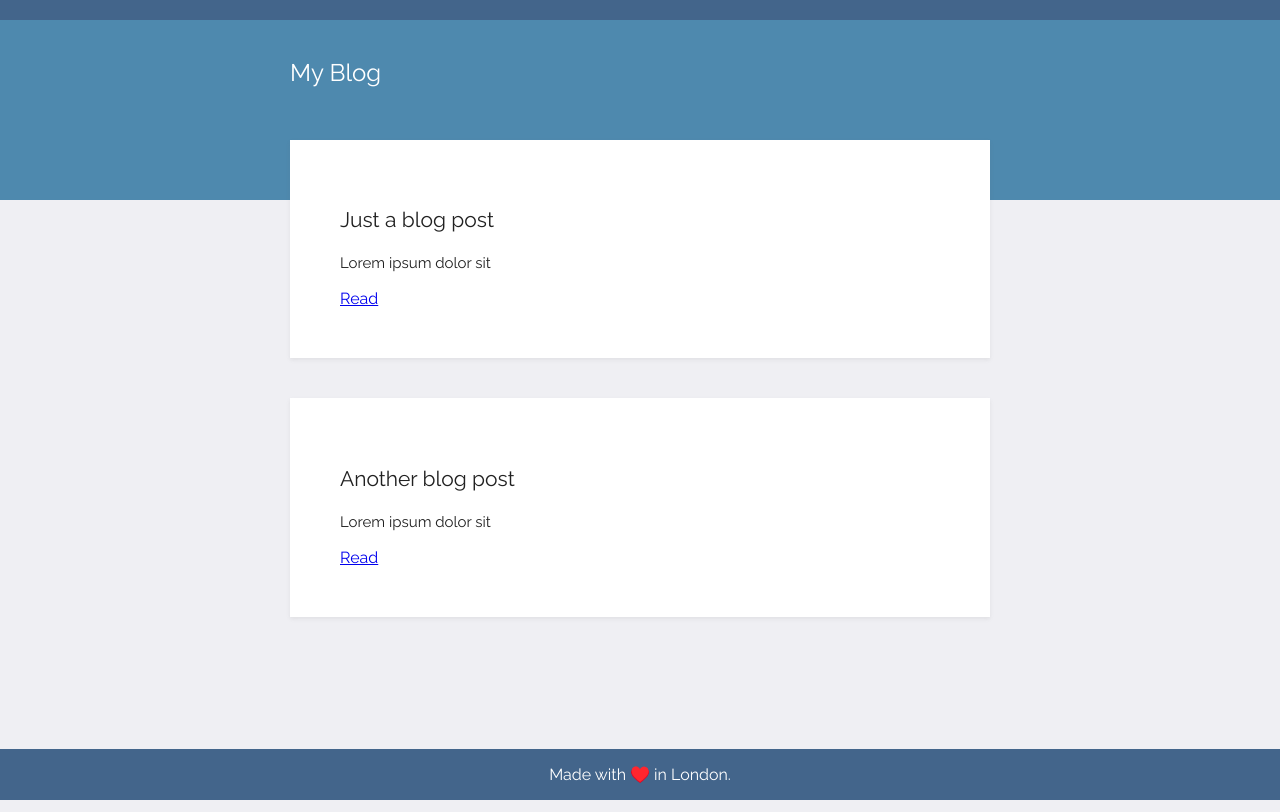
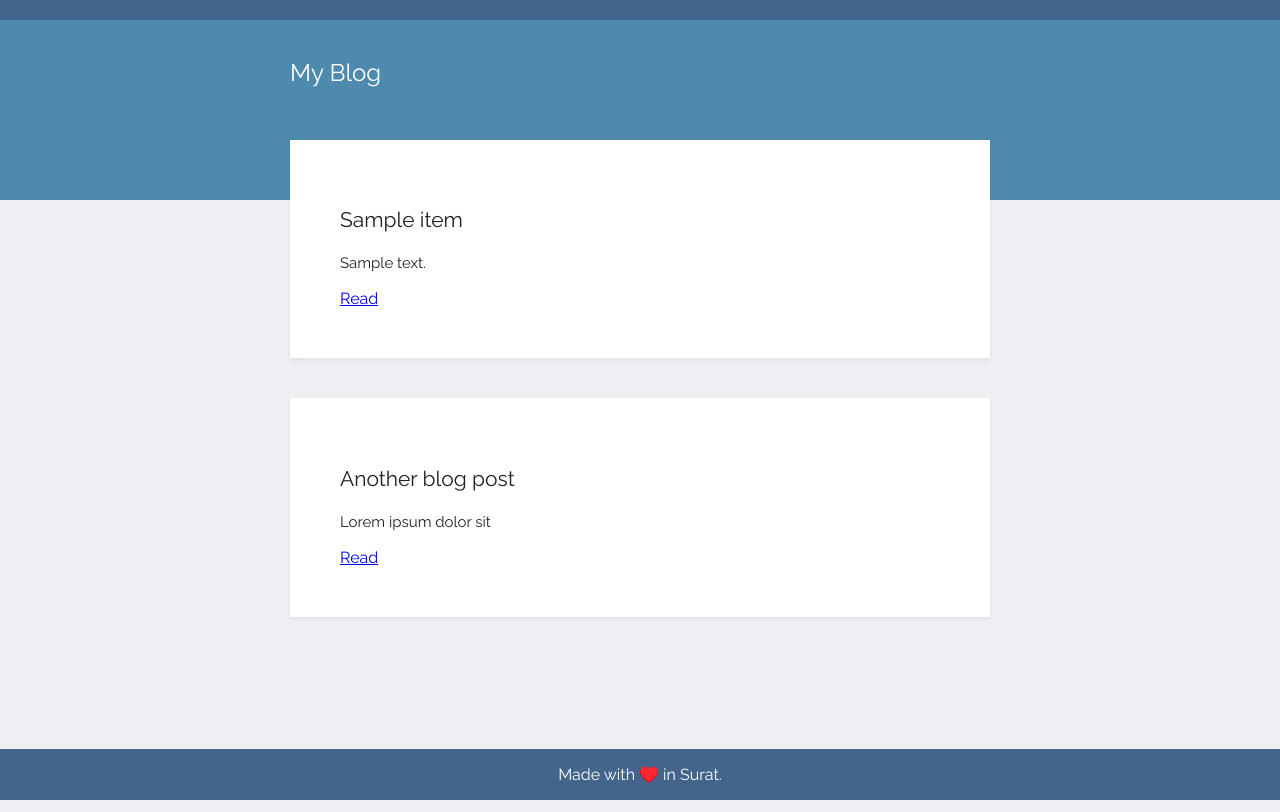
Before and after one commit to sohamrathod4567-hub/100-days-of-python, a Flask app: page / in a window 1280 px wide. Run offline with Flask 3, Linux system fonts and the light colour scheme; tables that the repository leaves empty hold one stand-in row (values such as "Sample post"); a database or web service that is not in the repository returns one stand-in record (values such as "Sample title"); data that the repository does not hold is empty.

Commit message:
Got it to print the blogs

```diff
--- a/Day-57-Jinja/project/main.py
+++ b/Day-57-Jinja/project/main.py
@@ -1,11 +1,15 @@
 from flask import Flask, render_template
+import requests
 
 
 app = Flask(__name__)
 
 @app.route('/')
 def home():
-    return render_template("index.html")
+    blog_url = "https://api.npoint.io/ecfe5890e4857ae9911f"
+    response = requests.get(blog_url)
+    all_posts = response.json()
+    return render_template("index.html", posts=all_posts)
 
 if __name__ == "__main__":
     app.run(debug=True)
--- a/Day-57-Jinja/project/templates/index.html
+++ b/Day-57-Jinja/project/templates/index.html
@@ -11,13 +11,16 @@
     <div class="top">
         <div class="title"><h1>My Blog</h1></div>
     </div>
+    {% for blog_post in posts:        %}
     <div class="content">
         <div class="card">
-            <h2>Just a blog post</h2>
-            <p class="text">Lorem ipsum dolor sit </p>
+            <h2>{{blog_post["title"]}}</h2>
+            <p class="text">{{blog_post["body"]}} </p>
             <a href="#">Read</a>
         </div>
+
     </div>
+    {% endfor %}
     <div class="content">
         <div class="card">
             <h2>Another blog post</h2>
@@ -28,6 +31,6 @@
 </div>
 </body>
 <footer>
-    <p>Made with ♥️ in London.</p>
+    <p>Made with ♥️ in Surat.</p>
 </footer>
 </html>
```
